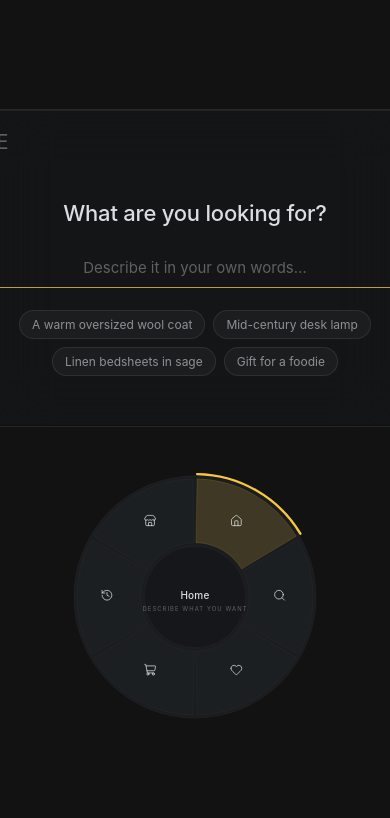
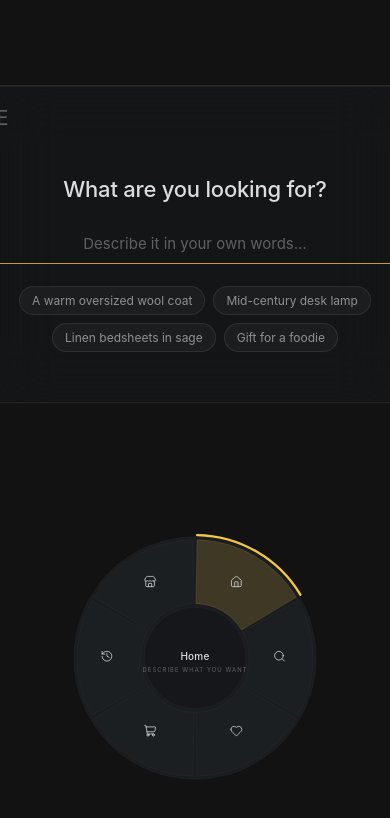
Before and after one commit to Rigatoni-Ron/The-Data-Transformer, a website built with Vite: page index.html in a window 390 px wide. Built offline with nearby package versions, Linux system fonts and the light colour scheme.

Commit message:
Radial control in absolute position to avoid constant jumping

```diff
--- a/styles.css
+++ b/styles.css
@@ -37,7 +37,7 @@ body {
   justify-content: center;
   align-content: center;
   gap: 40px;
-  padding: 40px 48px 56px;
+  padding: 40px 48px 420px;
   max-width: 1280px;
   margin: 0 auto;
 }
@@ -445,7 +445,10 @@ body {
   display: flex;
   align-items: center;
   justify-content: center;
-  position: relative;
+  position: absolute;
+  bottom: 56px;
+  left: 50%;
+  transform: translateX(-50%);
 }
 
 .radial-svg {
@@ -514,7 +517,7 @@ body {
 
 @media (max-width: 720px) {
   .stage {
-    padding: 24px 20px 32px;
+    padding: 24px 20px 340px;
   }
   .viz-panel {
     padding: 20px;
```
